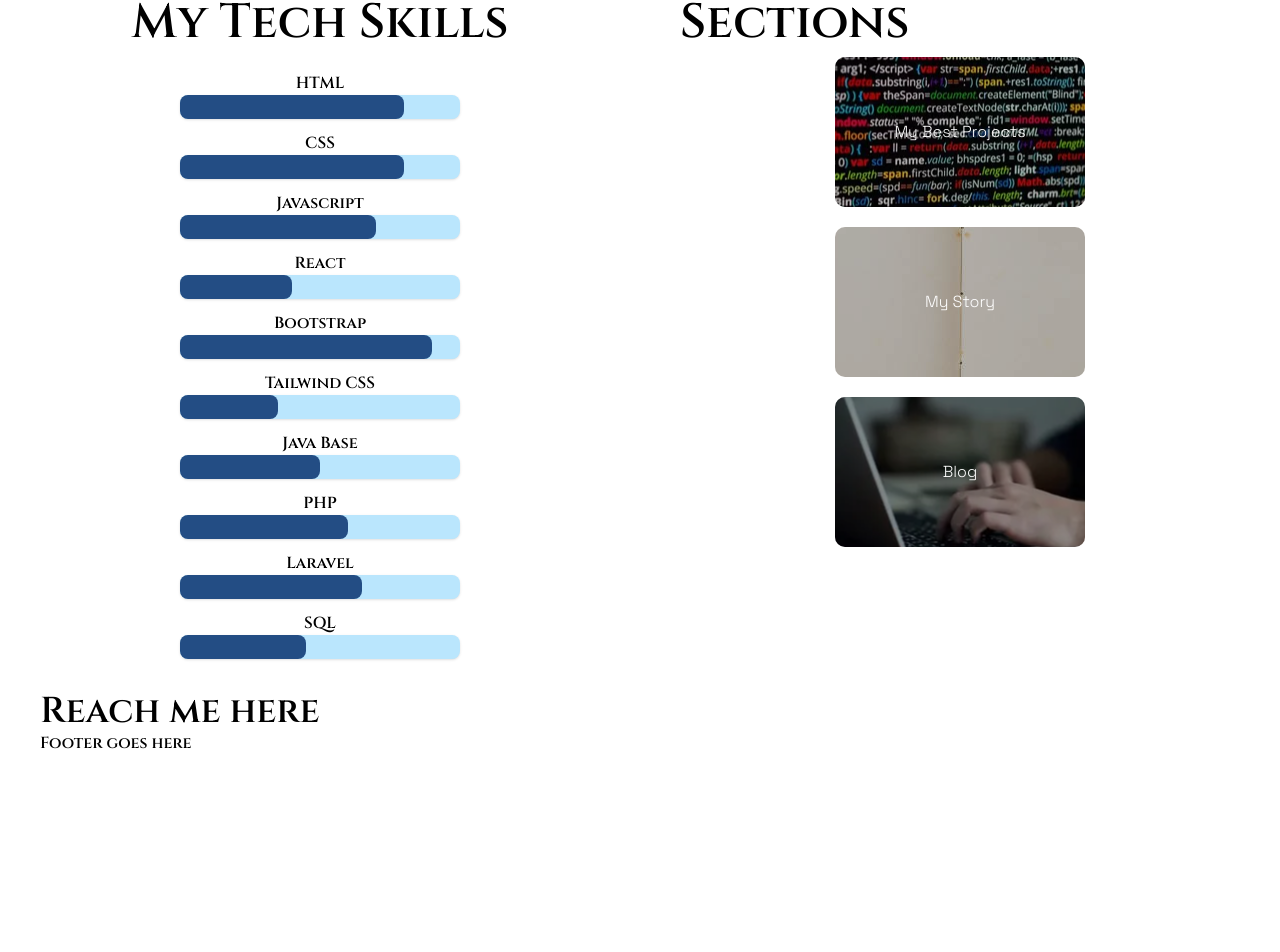
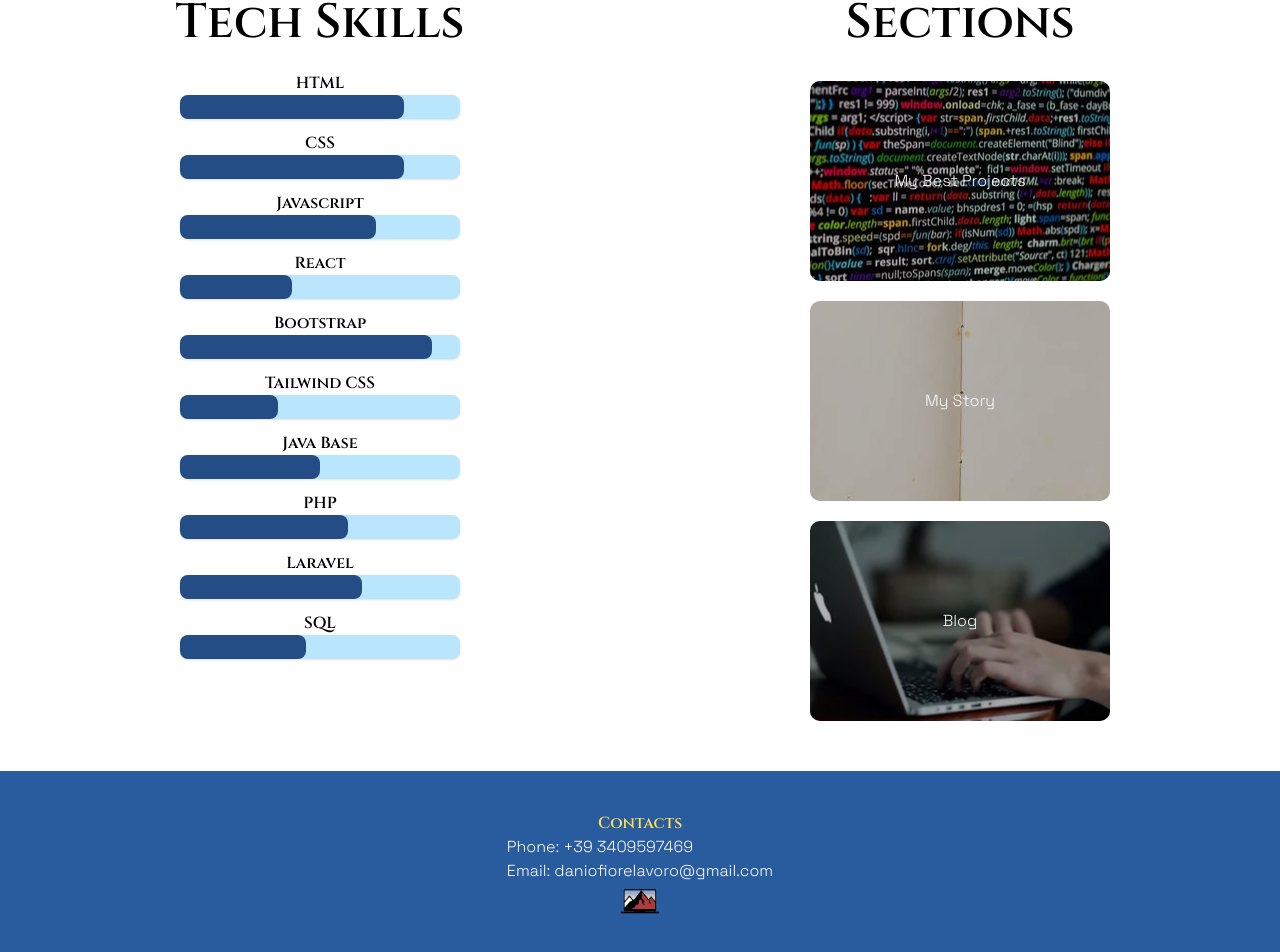
Before and after one commit to DanioFiore/personal-website, a React (Create React App) app: page / in a window 1280 px wide. Shown: the part 585-1537 px from the top of the page. Before the commit the page ends 1380 px from the top, so only its background shows below. Built offline with nearby package versions, Linux system fonts and the light colour scheme.

Commit message:
added the footer skeleton

```diff
--- a/src/App.js
+++ b/src/App.js
@@ -1,7 +1,6 @@
 import "./App.css";
 import Navbar from "./components/Navbar/Navbar";
 import Header from "./components/Header/Header";
-import ReachMe from "./components/ReachMe/ReachMe";
 import Footer from "./components/Footer/Footer";
 import MiddleSection from "./components/MiddleSection/MiddleSection";
 
@@ -12,9 +11,8 @@ function App() {
       <div className="p-10 mt-10">
         <Header />
         <MiddleSection />
-        <ReachMe />
-        <Footer />
       </div>
+      <Footer />
     </div>
   );
 }
--- a/src/components/Footer/Footer.js
+++ b/src/components/Footer/Footer.js
@@ -1,9 +1,25 @@
 import React from "react";
+import mainLogo from "../img/main-logo-notitle.png";
 
 const Footer = (props) => {
     return (
-        <footer>
-            <h2>Footer goes here</h2>
+        <footer className="bg-primary-light p-10 flex flex-col items-center">
+            <h6 className="text-secondary">
+                Contacts
+            </h6>
+            <div>
+                <ul className="text-white">
+                    <li>
+                        Phone: +39 3409597469
+                    </li>
+                    <li>
+                        Email: daniofiorelavoro@gmail.com
+                    </li>
+                </ul>
+                <div className="flex justify-center">
+                    <img src={mainLogo} alt="main logo" className="h-10 w-auto"/>
+                </div>
+            </div>
         </footer>
     );
 }
--- a/src/components/Navbar/Navbar.js
+++ b/src/components/Navbar/Navbar.js
@@ -45,7 +45,7 @@ const Navbar = () => {
                   <img
                     className="h-10 w-auto"
                     src={mainLogo}
-                    alt="Your Company"
+                    alt="main logo"
                   />
                 </div>
 
--- a/src/components/ReachMe/ReachMe.js
+++ /dev/null
@@ -1,11 +0,0 @@
-import React from "react";
-
-const ReachMe = (props) => {
-    return (
-        <div className="mt-5">
-            <h4 className="text-4xl">Reach me here</h4>
-        </div>
-    );
-}
-
-export default ReachMe;
--- a/src/components/Sections/Sections.js
+++ b/src/components/Sections/Sections.js
@@ -1,30 +1,37 @@
 import React from "react";
-import style from "./ThisWebsite.module.css";
+import style from "./Sections.module.css";
 
 const Sections = () => {
   return (
-        <div className="mt-10">
-            <h2 className="text-5xl">Sections</h2>
+    <div>
+      <div className="mt-10 flex justify-center">
+        <h2 className="text-5xl mb-6">Sections</h2>
+      </div>
       <ul className="flex flex-col items-center">
         <div className={style.myBestProjects}>
           <div className={style.filter}>
-                        <a href="#" className="text-white">My Best Projects</a>
+            <a href="www.#.com" className="text-white">
+              My Best Projects
+            </a>
           </div>
         </div>
         <div className={style.myStory}>
           <div className={style.filter}>
-                        <a href="#" className="text-white">My Story</a>
+            <a href="www.#.com" className="text-white">
+              My Story
+            </a>
           </div>
         </div>
         <div className={style.myBlog}>
           <div className={style.filter}>
-                        <a href="#" className="text-white">Blog</a>
+            <a href="www.#.com" className="text-white">
+              Blog
+            </a>
           </div>
         </div>
-
       </ul>
     </div>
   );
-}
+};
 
 export default Sections;
--- a/src/components/Sections/ThisWebsite.module.css
+++ b/src/components/Sections/Sections.module.css
@@ -1,7 +1,7 @@
 .myBestProjects {
     background-image: url("../img/code-image.webp");
-    height: 150px;
-    width: 250px;
+    height: 200px;
+    width: 300px;
     display: flex;
     justify-content: center;
     align-items: center;
@@ -12,8 +12,8 @@
 
 .myBlog {
     background-image: url("../img/typing.webp");
-    height: 150px;
-    width: 250px;
+    height: 200px;
+    width: 300px;
     display: flex;
     justify-content: center;
     align-items: center;
@@ -24,8 +24,8 @@
 
 .myStory {
     background-image: url("../img/story2.jpg");
-    height: 150px;
-    width: 250px;
+    height: 200px;
+    width: 300px;
     background-position: center;
     margin: 10px 0;
     border-radius: 10px;
@@ -33,8 +33,8 @@
 
 .filter {
     background-color: rgba(0, 0, 0, 0.3);
-    height: 150px;
-    width: 250px;
+    height: 200px;
+    width: 300px;
     border-radius: 10px;
     display: flex;
     justify-content: center;
--- a/src/components/Skills/Skills.js
+++ b/src/components/Skills/Skills.js
@@ -60,7 +60,7 @@ const Skills = () => {
     <div>
       {/* title */}
       <div className="mt-10 flex justify-center">
-        <h1 className="text-5xl mb-6">My Tech Skills</h1>
+        <h2 className="text-5xl mb-6">Tech Skills</h2>
       </div>
 
       {/* skills container */}
```
Also changed, not shown: src/components/ReachMe/ReachMe.module.css (deleted). Lines whose indentation alone changed are shown as unchanged.
